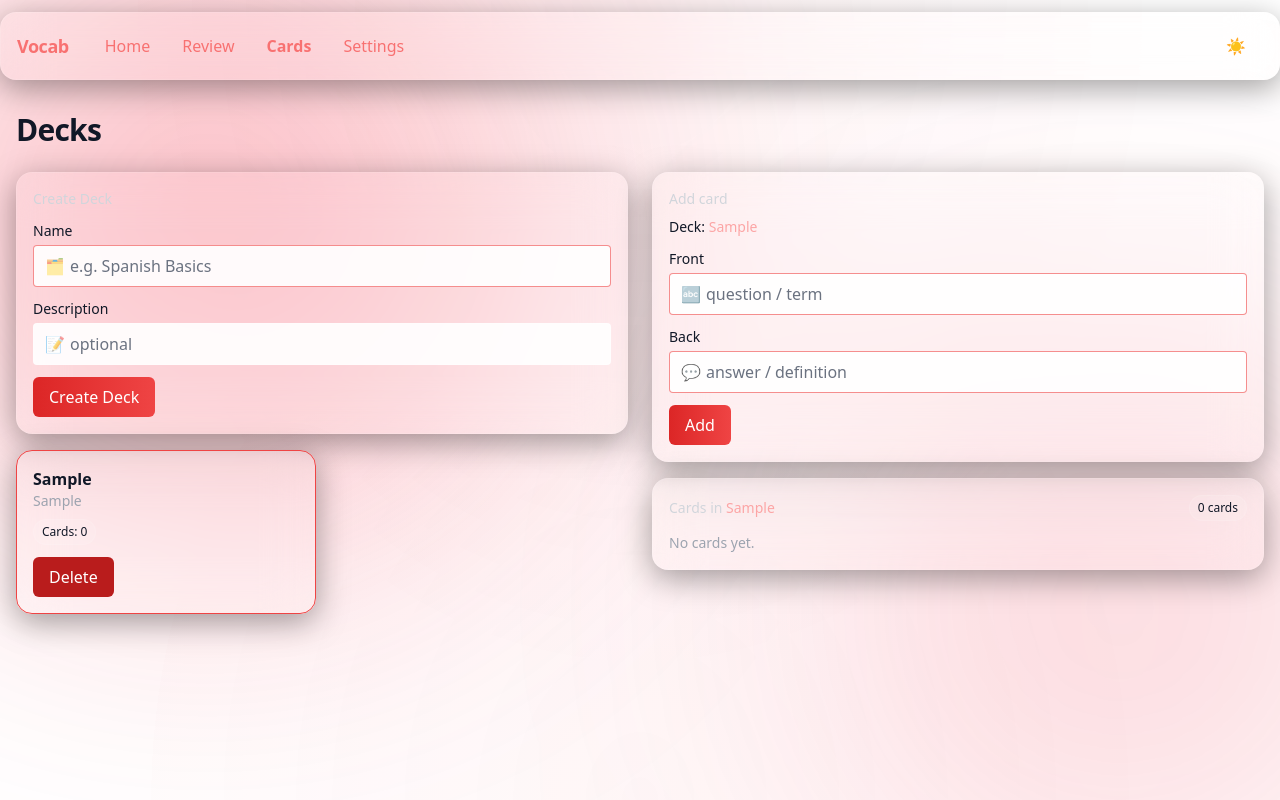
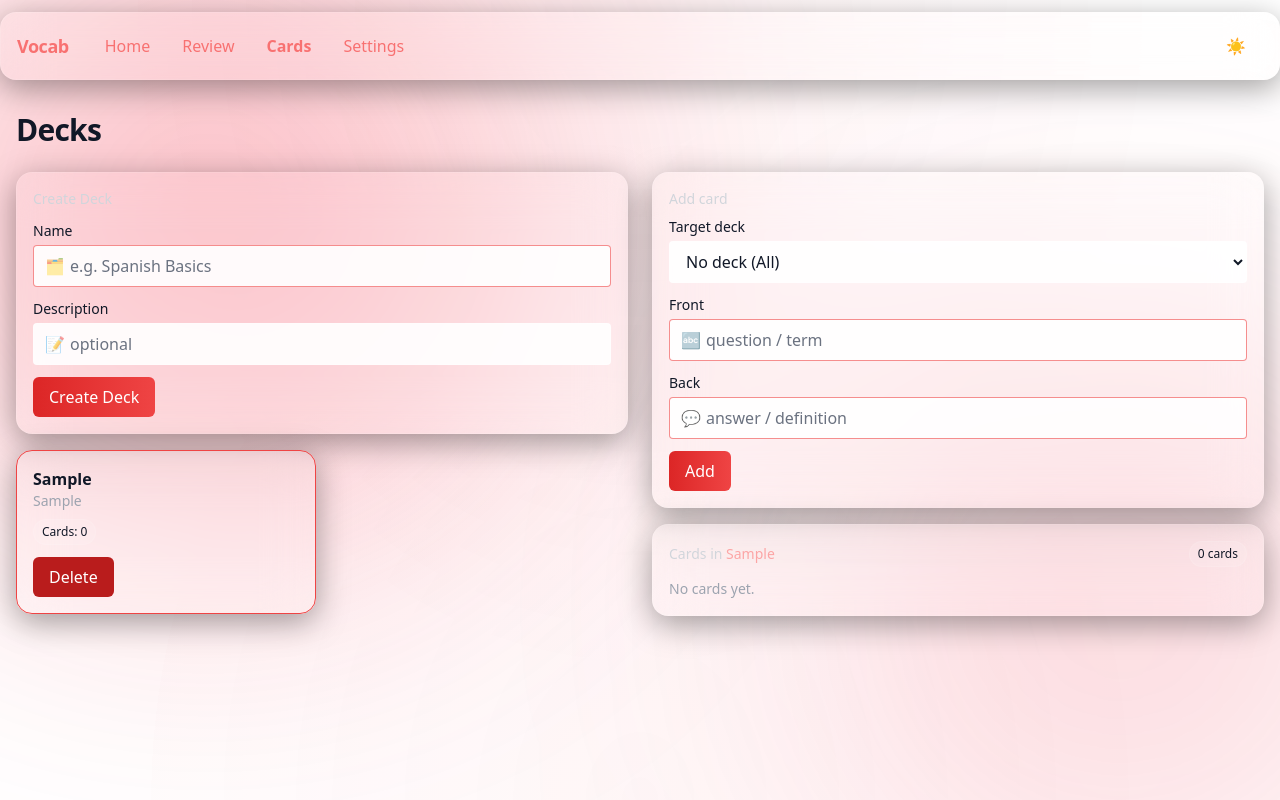
Before and after one commit to UmutYLCN/VocabWebSite, a React (Vite) app: page /decks in a window 1280 px wide. Both pictures are taken after typing "Sample", "Sample" into the empty fields and a click on the button "Create Deck". Built offline with nearby package versions, Linux system fonts and the light colour scheme.

Commit message:
feat(all-cards): allow adding without deck; introduce review scope (All/No deck/Deck); adapt store for optional deckId; update Cards UI

```diff
--- a/src/pages/Decks.tsx
+++ b/src/pages/Decks.tsx
@@ -20,13 +20,14 @@ export default function Decks() {
   }, [selectedId])
 
   const selectedDeck = useMemo(() => decks.find(d => d.id === selectedId), [decks, selectedId])
-  const cards = selectedId ? getVocabsByDeck(selectedId) : []
+  const cards = selectedId ? getVocabsByDeck(selectedId) : getVocabsByDeck('')
 
   // forms
   const [name, setName] = useState('')
   const [desc, setDesc] = useState('')
   const [front, setFront] = useState('')
   const [back, setBack] = useState('')
+  const [targetDeckId, setTargetDeckId] = useState<string>('')
   const [editingId, setEditingId] = useState<string | null>(null)
   const [eFront, setEFront] = useState('')
   const [eBack, setEBack] = useState('')
@@ -42,7 +43,8 @@ export default function Decks() {
   const onAddCard = (e: FormEvent) => {
     e.preventDefault()
     if (!selectedId || !front.trim() || !back.trim()) return
-    addVocab(selectedId, front.trim(), back.trim())
+    const toDeck = targetDeckId || selectedId || null
+    addVocab(toDeck, front.trim(), back.trim())
     setFront(''); setBack('')
   }
 
@@ -126,10 +128,18 @@ export default function Decks() {
           <div className="glass p-4">
             <div className="mb-2 text-sm text-gray-300">Add card</div>
             {!selectedDeck ? (
-              <p className="text-sm text-gray-400">Create or select a deck to add cards.</p>
+              <p className="text-sm text-gray-400">Optionally pick a deck or add without deck.</p>
             ) : (
               <form onSubmit={onAddCard} className="space-y-3">
-                <div className="text-sm">Deck: <span className="text-red-300">{selectedDeck.name}</span></div>
+                <div>
+                  <label className="block text-sm mb-1">Target deck</label>
+                  <select className="w-full" value={targetDeckId} onChange={e => setTargetDeckId(e.target.value)}>
+                    <option value="">No deck (All)</option>
+                    {decks.map(d => (
+                      <option key={d.id} value={d.id}>{d.name}</option>
+                    ))}
+                  </select>
+                </div>
                 <div>
                   <label className="block text-sm mb-1">Front</label>
                   <div className="relative">
--- a/src/pages/Review.tsx
+++ b/src/pages/Review.tsx
@@ -7,7 +7,9 @@ import { Vocab } from '../types/models'
 
 export default function Review() {
   const { t } = useI18n()
-  const { getDueVocabs, reviewAnswer } = useAppStore()
+  const { getDueVocabs, reviewAnswer, getDecks } = useAppStore()
+  const decks = getDecks()
+  const [filterDeck, setFilterDeck] = useState<string | 'all' | ''>('all')
   const [queue, setQueue] = useState<Vocab[]>([])
   const [index, setIndex] = useState(0)
   const [showBack, setShowBack] = useState(false)
@@ -15,10 +17,11 @@ export default function Review() {
   const current = queue[index]
 
   useEffect(() => {
-    setQueue(getDueVocabs())
+    const deckId = filterDeck === 'all' ? undefined : filterDeck
+    setQueue(getDueVocabs(undefined, deckId))
     setIndex(0)
     setShowBack(false)
-  }, [getDueVocabs])
+  }, [getDueVocabs, filterDeck])
 
   const remaining = useMemo(() => (queue.length ? queue.length - index : 0), [queue.length, index])
 
@@ -49,7 +52,18 @@ export default function Review() {
   return (
     <section className="space-y-4">
       <h1>{t('page.review.title')}</h1>
-      <div className="text-sm text-gray-400 chip">Remaining: {remaining}</div>
+      <div className="glass p-3 flex flex-wrap gap-3 items-center">
+        <label className="text-sm">Scope</label>
+        <select className="min-w-[160px]" value={filterDeck} onChange={e => setFilterDeck(e.target.value as any)}>
+          <option value="all">All decks</option>
+          <option value="">No deck (All)</option>
+          {decks.map(d => (
+            <option key={d.id} value={d.id}>{d.name}</option>
+          ))}
+        </select>
+        <div className="text-xs chip">Remaining: {remaining}</div>
+      </div>
+
       <Flashcard front={current.front} back={current.back} showBack={showBack} />
       {!showBack ? (
         <button
--- a/src/store/useAppStore.ts
+++ b/src/store/useAppStore.ts
@@ -13,14 +13,14 @@ type AppState = {
 type AppActions = {
   addDeck: (name: string, description?: string) => Deck
   updateDeck: (id: string, patch: Partial<Pick<Deck, 'name' | 'description'>>) => void
-  addVocab: (deckId: string, front: string, back: string) => Vocab
+  addVocab: (deckId: string | null, front: string, back: string) => Vocab
   updateVocab: (id: string, patch: Partial<Pick<Vocab, 'front' | 'back' | 'deckId'>>) => void
   deleteDeck: (deckId: string) => void
   deleteVocab: (id: string) => void
   getDecks: () => Deck[]
   getDeck: (id: string) => Deck | undefined
-  getVocabsByDeck: (deckId: string) => Vocab[]
-  getDueVocabs: (now?: Date) => Vocab[]
+  getVocabsByDeck: (deckId: string | null | '') => Vocab[]
+  getDueVocabs: (now?: Date, deckId?: string | null | '') => Vocab[]
   reviewAnswer: (vocabId: string, quality: 0|1|2|3|4|5, now?: Date) => void
   exportData: () => string
   importData: (json: string) => boolean
@@ -45,7 +45,7 @@ export const useAppStore = create<AppState & AppActions>()(
         const id = newId()
         const vocab: Vocab = {
           id,
-          deckId,
+          deckId: deckId ?? null,
           front,
           back,
           createdAt: new Date().toISOString(),
@@ -82,10 +82,13 @@ export const useAppStore = create<AppState & AppActions>()(
 
       getDecks: () => Object.values(get().decks).sort((a, b) => a.name.localeCompare(b.name)),
       getDeck: id => get().decks[id],
-      getVocabsByDeck: deckId => Object.values(get().vocabs).filter(v => v.deckId === deckId),
+      getVocabsByDeck: deckId => Object.values(get().vocabs).filter(v => (deckId ? v.deckId === deckId : !v.deckId)),
 
-      getDueVocabs: (now = new Date()) => {
-        const vocabs = Object.values(get().vocabs)
+      getDueVocabs: (now = new Date(), deckId) => {
+        let vocabs = Object.values(get().vocabs)
+        if (deckId !== undefined) {
+          vocabs = deckId ? vocabs.filter(v => v.deckId === deckId) : vocabs.filter(v => !v.deckId)
+        }
         return vocabs
           .filter(v => new Date(v.review.dueAt).getTime() <= now.getTime())
           .sort((a, b) => new Date(a.review.dueAt).getTime() - new Date(b.review.dueAt).getTime())
--- a/src/types/models.ts
+++ b/src/types/models.ts
@@ -4,7 +4,7 @@ export interface Vocab {
   id: string
   front: string
   back: string
-  deckId: string
+  deckId?: string | null
   createdAt: string // ISO date
   review: ReviewState
 }
```
